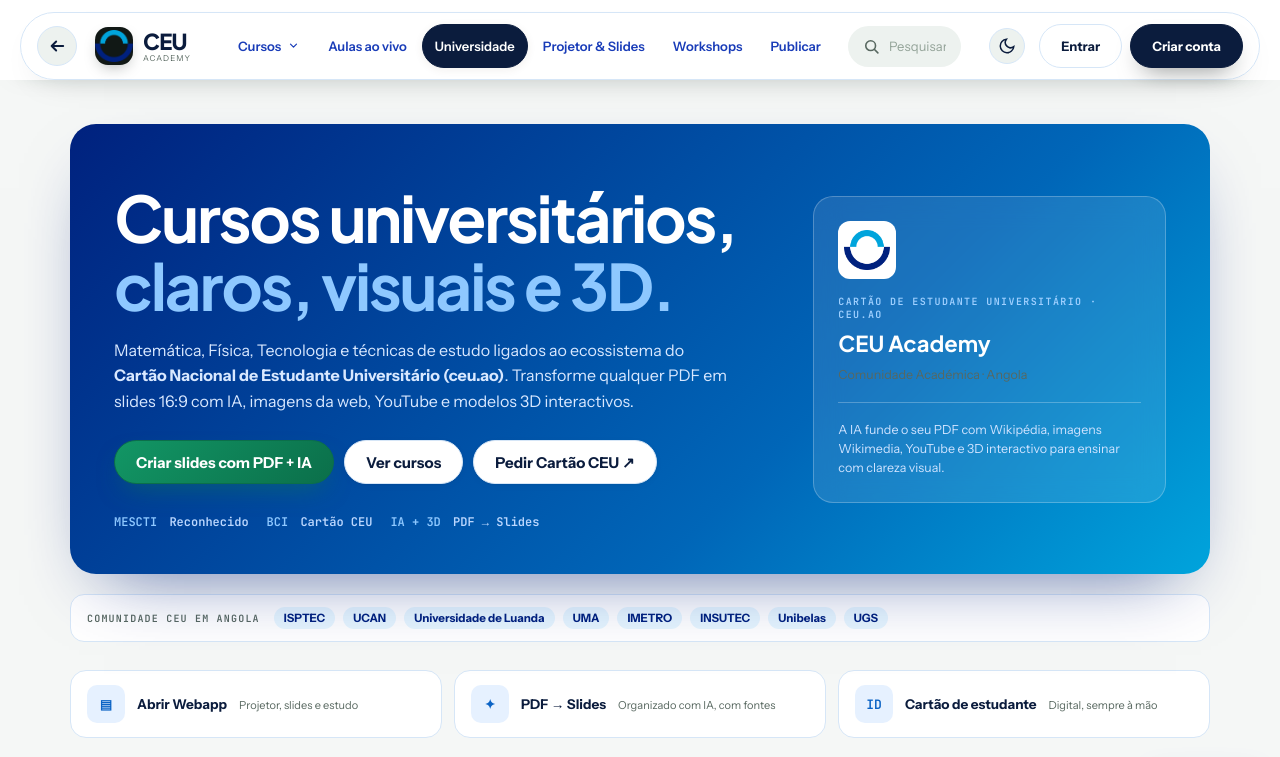
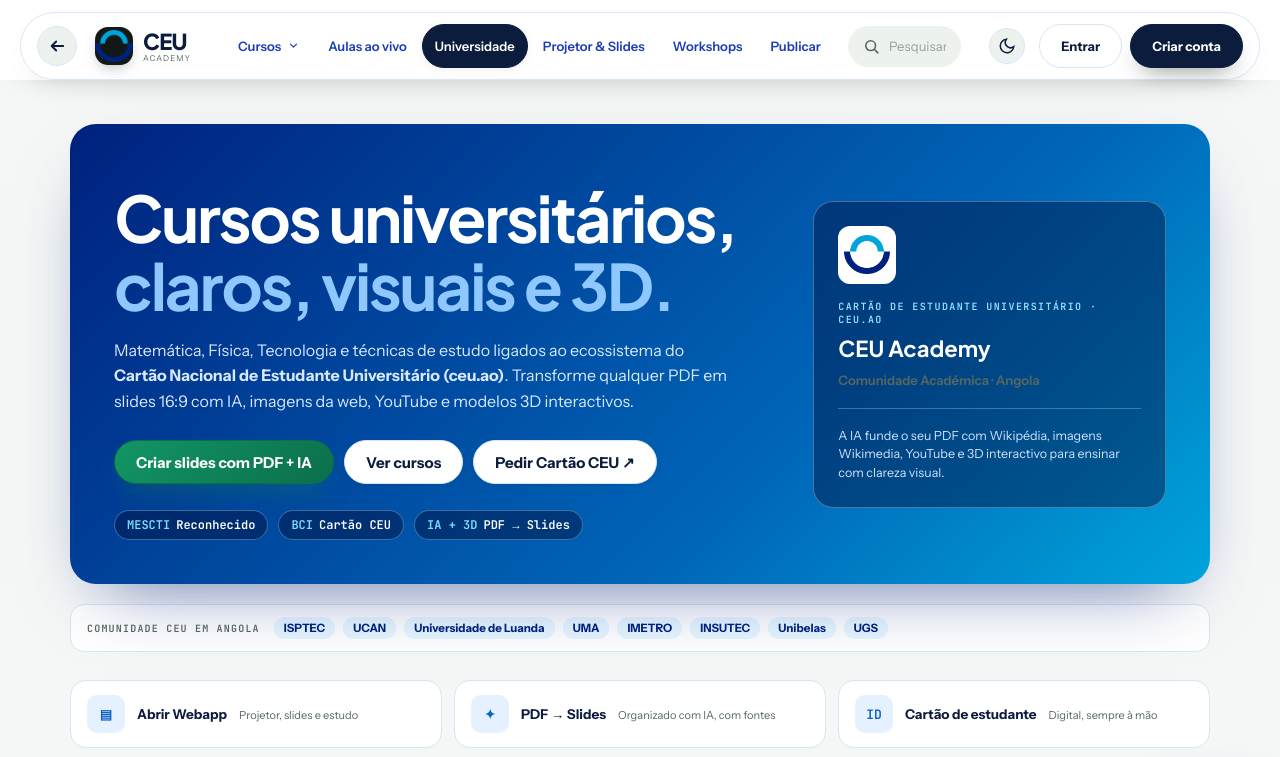
Before and after one commit to 7Dark7Cloud7/ama-academy, a website: page index.html in a window 1280 px wide. Shown: the top 757 px of the page. Drawn offline with Linux system fonts and the light colour scheme.

Commit message:
fix(ui+web): sharper CEU hero contrast, cleaner Wikimedia Commons filter, dedupe AI plan summary, footer clearance

```diff
--- a/brand-ceu.css
+++ b/brand-ceu.css
@@ -73,13 +73,14 @@
 .ceu-cta{display:flex;flex-wrap:wrap;gap:10px;margin-top:26px}
 .ceu-cta .btn.btn-p{background:#8ec8ff;color:#061630;border-color:#8ec8ff}
 .ceu-cta .btn.btn-o{color:#fff;border-color:rgba(255,255,255,.5)}
-.ceu-hero-facts{display:flex;flex-wrap:wrap;gap:18px;margin-top:30px;font:600 12px var(--font-m);color:#bcd8ff}
-.ceu-hero-facts b{color:#8ec8ff;margin-right:5px}
-.ceu-hero-card{position:relative;z-index:1;display:flex;flex-direction:column;gap:8px;padding:24px;border-radius:20px;background:rgba(255,255,255,.1);border:1px solid rgba(255,255,255,.24);backdrop-filter:blur(14px)}
+.ceu-hero-facts{display:flex;flex-wrap:wrap;gap:10px;margin-top:26px;font:700 12px var(--font-m);color:#ffffff}
+.ceu-hero-facts span{display:inline-flex;align-items:center;padding:6px 12px;border-radius:999px;background:rgba(0,18,64,.48);border:1px solid rgba(155,229,255,.35);color:#ffffff}
+.ceu-hero-facts b{color:#7ee0ff;margin-right:6px}
+.ceu-hero-card{position:relative;z-index:1;display:flex;flex-direction:column;gap:8px;padding:24px;border-radius:20px;background:rgba(0,18,64,.46);border:1px solid rgba(255,255,255,.28);backdrop-filter:blur(14px)}
 .ceu-hero-logo{width:58px;height:58px;object-fit:contain;border-radius:12px;background:#fff;padding:6px}
-.ceu-card-kicker{font:700 10px var(--font-m);letter-spacing:.14em;color:#9fd0ff;margin-top:8px}
+.ceu-card-kicker{font:800 10px var(--font-m);letter-spacing:.14em;color:#8ee4ff;margin-top:8px}
 .ceu-hero-card>b{font:700 22px var(--font-d);color:#fff}
-.ceu-hero-card>small{color:#d8e8ff;font-size:12.5px}
+.ceu-hero-card>small{color:#eef7ff;font-size:13px;font-weight:600}
 .ceu-card-line{height:1px;background:rgba(255,255,255,.25);margin:10px 0}
 .ceu-card-note{font-size:12.5px;line-height:1.5;color:#cfe3ff}
 .ceu-section-head{margin:62px 0 22px}
--- a/engine/ai-engine.js
+++ b/engine/ai-engine.js
@@ -641,6 +641,7 @@ export function synthesizeAndFuseDeck(deck, web = null) {
   };
 
   if (deck.plan && Array.isArray(deck.plan.steps)) {
+    deck.plan.steps = deck.plan.steps.filter((s) => !/^Síntese visual Ingenium 3\.0:/i.test(String(s || '')));
     deck.plan.steps.unshift(
       `Síntese visual Ingenium 3.0: ${fusedCount} slide(s) fundidos com a Wikipédia, ${imagesEmbedded} imagem(ns) da net embutida(s), ${videosEmbedded} vídeo(s) e 1 laboratório 3D interactivo.`
     );
--- a/engine/web-enrichment.js
+++ b/engine/web-enrichment.js
@@ -199,8 +199,8 @@ export async function commonsImageSearch(term, signal, limit = 4) {
       const mime = String(info.mime || '').toLowerCase();
       if (!/^image\/(jpeg|png|svg\+xml|webp)$/.test(mime)) continue;
       const title = String(p.title || '').replace(/^File:/i, '');
-      // Ignorar ícones, brasões minúsculos ou scans de páginas de livros.
-      if (/\b(icon|logo|flag_of|stub|edit|arrow|button|page_\d|djvu|signature)\b/i.test(title)) continue;
+      // Ignorar ícones, brasões, selos militares/institucionais ou scans de páginas de livros.
+      if (/\b(icon|logo|flag_of|stub|edit|arrow|button|page_\d|djvu|signature|seal|emblem|coat_of_arms|insignia|crest|patch|badge|air_force|força_aérea|forca_aerea|military|army|navy|usaf|bandeira|brasão|brasao)\b/i.test(title)) continue;
       if ((info.width && info.width < 260) || (info.height && info.height < 180)) continue;
       const thumb = info.thumburl || info.url;
       if (!thumb) continue;
--- a/slide-ingenium.css
+++ b/slide-ingenium.css
@@ -88,7 +88,7 @@
   background-image:linear-gradient(rgba(255,255,255,.04) 1px,transparent 1px),linear-gradient(90deg,rgba(255,255,255,.04) 1px,transparent 1px);
 }
 
-.pj-slide-inner{position:relative;z-index:1}
+.pj-slide-inner{position:relative;z-index:1;flex:1 1 auto;padding-bottom:18px}
 .pj-slide-inner>*:not(.pj-deco):not(.pj-ghost){position:relative;z-index:1}
 .pj-deco{
   position:absolute; right:-5%; top:-16%; width:min(36vw,340px); aspect-ratio:1; pointer-events:none; z-index:0;
```
